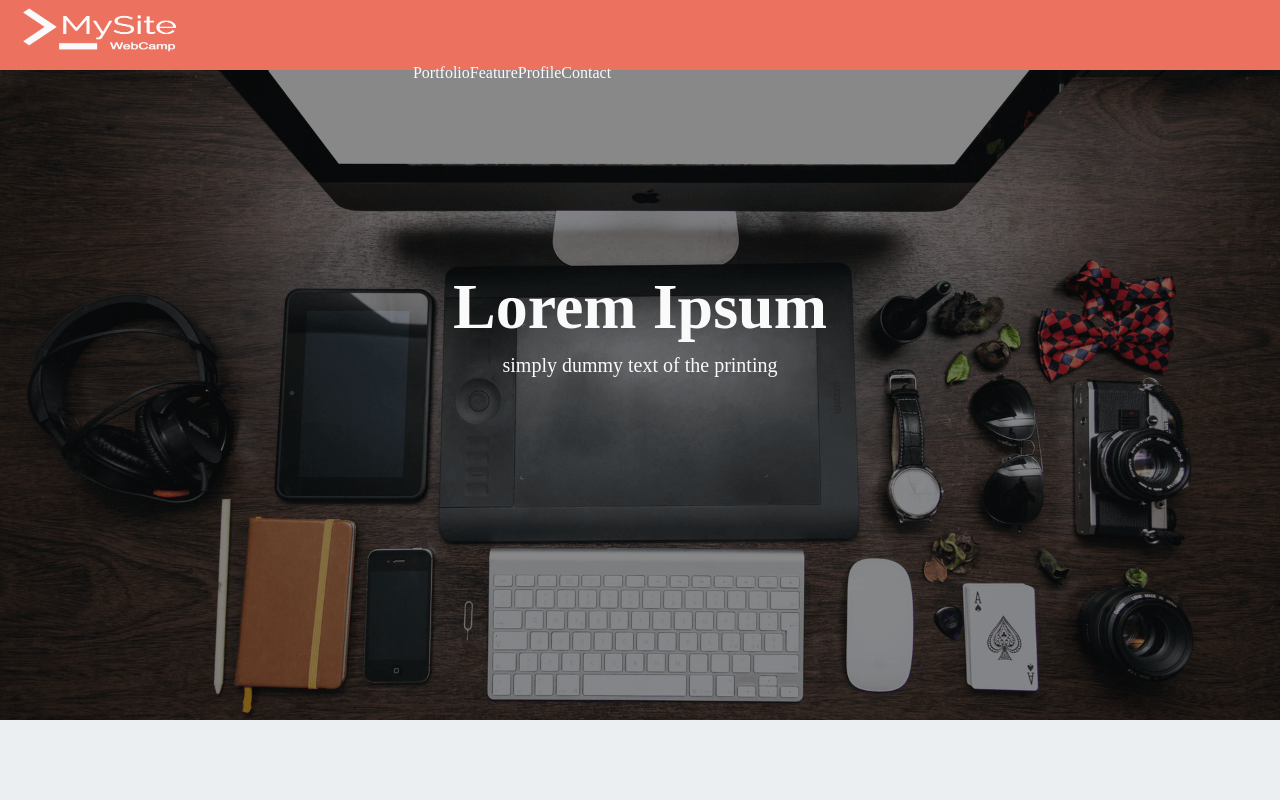
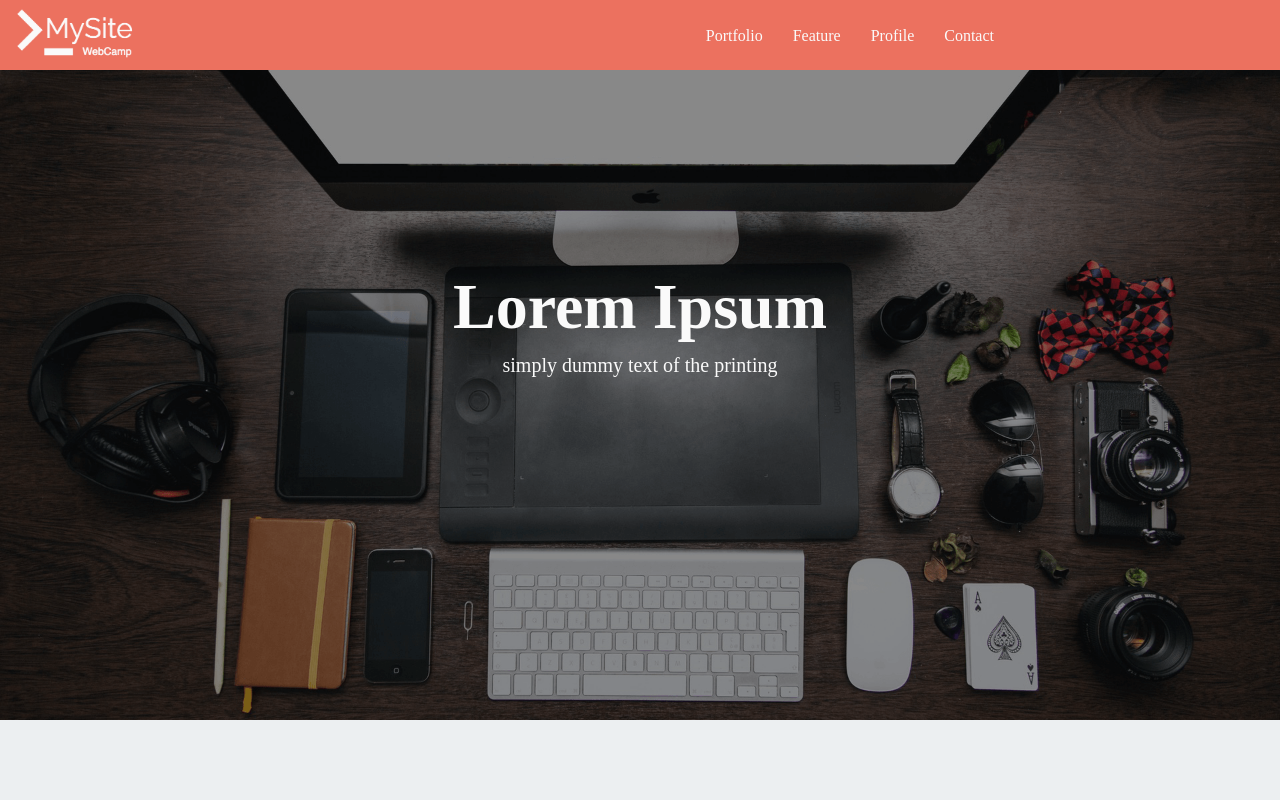
Before and after one commit to kanami55/Application-issues, a website: page index.html in a window 1280 px wide. Shown: the top 800 px of the page. Drawn offline with Linux system fonts and the light colour scheme.

Commit message:
[Fix] header修正

```diff
--- a/sass/_header.scss
+++ b/sass/_header.scss
@@ -4,20 +4,23 @@ header {
 }
 
 .header_inner {
-  max-width: 1024px;
+  width: 1024px;
+  display: flex;
 }
 
 .logo_image img{
-  width: 200px;
-  height: 60px;
-  font-size: 20px;
+  width: 150px;
+  height: auto;
+  font-size: 16px;
 }
 
 ul {
+  margin-left: auto;
   display: flex;
   justify-content: center;
   align-items: center;
   li {
+    margin-right: 30px;
     a {
       color: #fafafa;
     }
```
Also changed, not shown: index.html (+0 -1 lines), css/style.css.
